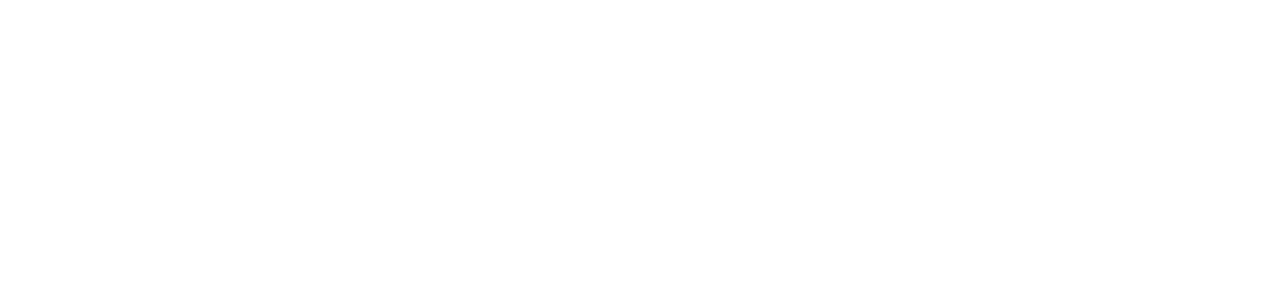
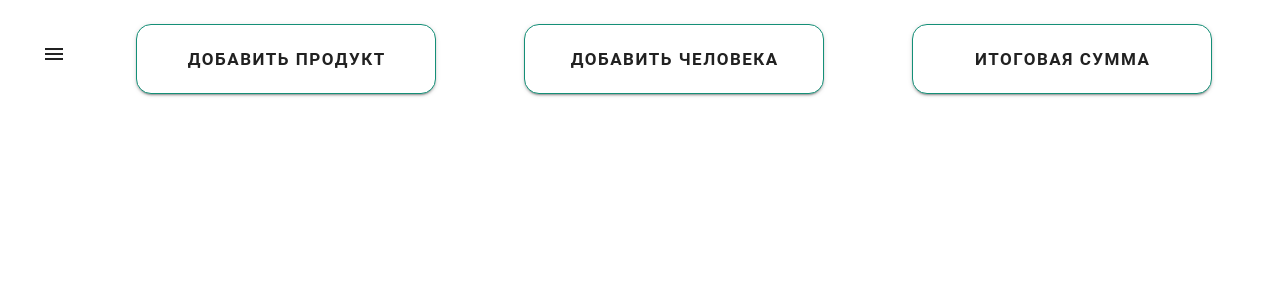
Before and after one commit to lonshakova/Cafe-new, a Vue app: page /main/1 in a window 1280 px wide. Before the commit this address had no page. Shown: the top 300 px of the page. Built offline with nearby package versions, Linux system fonts and the light colour scheme.

Commit message:
Рефакторинг CardList.vue, CardProduct.vue, NewCheck.vue, NewProduct.vue, SideMenu.vue, TotalAmount.vue, MainPage.vue

```diff
--- a/src/components/NewCheck.vue
+++ b/src/components/NewCheck.vue
@@ -28,6 +28,7 @@
 import { ref } from "vue";
 import { useProductsStore } from "../stores/productStore";
 
+
 const productStore = useProductsStore();
 
 const isVisible = ref(false);
@@ -37,7 +38,7 @@ function addnewCheck() {
   check.value.id = Date.now();
   productStore.checks.push(check.value);
   check.value = { name: "", id: null, products: [], persons: [] };
-  isVisible.value = false
+  isVisible.value = false;
 }
 </script>
 
--- a/src/components/NewPerson.vue
+++ b/src/components/NewPerson.vue
@@ -1,4 +1,15 @@
 <template>
+  <v-dialog
+    v-model="isVisible"
+    width="auto"
+    backgroung-color="#eafaf1"
+    height="500px"
+    scrollable
+  >
+    <template v-slot:activator="{ props }">
+      <v-btn v-bind="props" class="main-btn">Добавить человека</v-btn>
+    </template>
+    <v-card>
       <div class="new-person">
         <v-form class="input-person">
           <v-text-field
@@ -6,64 +17,69 @@
             v-model="person.name"
             placeholder="Введите имя"
             density="comfortable"
-      class="name" />
-      <v-btn
-      text="Добавить"
-      id = "name-btn"
-      class="btn"
-      @click="addPerson"/>
+            class="name"
+          />
+          <v-btn text="Добавить" id="name-btn" class="btn" @click="addPerson" />
         </v-form>
         <div
           lines
           class="name-list"
           v-for="person in personsStore.persons"
-    :key="person.id">
+          :key="person.id"
+        >
           <v-list-item class="names">{{ person.name }}</v-list-item>
           <div>
             <v-btn
               block
               text="Удалить"
               class="btn"
-        @click="personsStore.deletePerson(person)"/>
+              @click="personsStore.deletePerson(person)"
+            />
           </div>
         </div>
       </div>
+    </v-card>
+  </v-dialog>
 </template>
 
-<script>
+<script setup>
 import { usePersonsStore } from "../stores/personsStore";
-export default {
-  setup() {
+import { ref } from "vue";
+
 const personsStore = usePersonsStore();
-    return {
-      personsStore,
-    }
-  },
-  data() {
-    return {
-      person: {
+
+let isVisible = ref(false);
+let person = ref({
   name: "",
   wastes: 0,
-        creditors: []
-      },
-    };
-  },
-  methods: {
-    addPerson() {
-      this.person.id = Date.now();
-      this.personsStore.addPerson(this.person);
-      this.person = {
+  creditors: [],
+});
+
+function addPerson() {
+      person.value.id = Date.now();
+      personsStore.addPerson(person.value);
+      person.value = {
         name: "",
         wastes: 0,
-        creditors: []
+        creditors: [],
       };
-    },
     }
-};
 </script>
 
 <style scoped lang="scss">
-.new-person{
+.main-btn {
+  width: 300px;
+  min-height: 70px;
+  font-weight: 600;
+  font-size: 17px;
+  border: 1px #148f77 solid;
+  border-radius: 15px;
+  &:hover {
+    background: #eafaf1;
+  }
+}
+
+.new-person {
   padding: 20px;
   height: 100%;
   width: 100%;
@@ -75,7 +91,6 @@ export default {
   max-height: 50px;
   display: flex;
   align-items: center;
-
 }
 
 .btn {
@@ -91,7 +106,7 @@ export default {
 }
 
 #name-btn {
-  color:#ffffff;
+  color: #ffffff;
   background: #148f77;
 }
 
@@ -122,7 +137,4 @@ export default {
   border-radius: 15px 0px 0px 15px;
   font-family: Arial;
 }
-
-
-
 </style>
--- a/src/components/NewProduct.vue
+++ b/src/components/NewProduct.vue
@@ -1,4 +1,9 @@
 <template>
+  <v-dialog v-model="isVisible" width="auto" scrollable>
+    <template v-slot:activator="{ props }">
+      <v-btn v-bind="props" class="main-btn">Добавить продукт</v-btn>
+    </template>
+    <v-card>
       <div class="new-product">
         <v-form class="input-product">
           <v-text-field
@@ -6,14 +11,16 @@
             v-model="product.name"
             density="comfortable"
             class="input"
-      placeholder="Введите название" />
+            placeholder="Введите название"
+          />
           <v-text-field
             variant="plain"
             type="number"
             density="comfortable"
             v-model="product.cost"
             class="input"
-      placeholder="Введите цену" />
+            placeholder="Введите цену"
+          />
         </v-form>
         <div class="users">
           <div>
@@ -22,11 +29,9 @@
               <div
                 v-for="person in personsStore.persons"
                 :key="person.id"
-            :value="person">
-              <v-radio
-              :label="person.name"
                 :value="person"
-              class="payer" />
+              >
+                <v-radio :label="person.name" :value="person" class="payer" />
               </div>
             </v-radio-group>
           </div>
@@ -35,12 +40,14 @@
             <div
               v-for="person in personsStore.persons"
               :key="person.id"
-            :value="person">
+              :value="person"
+            >
               <v-checkbox
                 :label="person.name"
                 :value="person"
                 class="payer"
-              v-model="product.eaters" />
+                v-model="product.eaters"
+              />
             </div>
           </div>
         </div>
@@ -49,54 +56,63 @@
             text="Добавить"
             class="btn"
             @click="createCard"
-      :disabled="formIsEmpty"/>
+            :disabled="formIsEmpty"
+          />
         </div>
       </div>
+    </v-card>
+  </v-dialog>
 </template>
 
-<script>
+<script setup>
 import { usePersonsStore } from "../stores/personsStore";
 import { useProductsStore } from "../stores/productStore";
-export default {
-  setup() {
+import { ref, computed } from "vue";
 const personsStore = usePersonsStore();
 const productStore = useProductsStore();
-    return {
-      personsStore,
-      productStore
-    }
-  },
-  data() {
-    return {
-      product: {
+
+let isVisible = ref(false);
+let product = ref({
   name: "",
   cost: "",
   payer: "",
   eaters: [],
-      },
-    };
-  },
-  methods: {
-    createCard() {
-      this.product.id = Date.now();
-      this.productStore.createCard(this.product);
-      this.product = {
+});
+
+let formIsEmpty = computed(() => {
+  return (
+    product.value.name === "" ||
+    product.value.cost === "" ||
+    product.value.payer === "" ||
+    product.value.eaters.length === 0
+  );
+});
+
+function createCard() {
+  product.value.id = Date.now();
+  productStore.createCard(product.value);
+  product.value = {
     name: "",
     cost: "",
     payer: "",
     eaters: [],
   };
-    },
-  },
-  computed: {
-    formIsEmpty() {
-      return (this.product.name === '' || this.product.cost === '' || this.product.payer === '' || this.product.eaters.length === 0)
 }
-  }
-};
 </script>
 
 <style scoped lang="scss">
+.main-btn {
+  width: 300px;
+  min-height: 70px;
+  font-weight: 600;
+  font-size: 17px;
+  border: 1px #148f77 solid;
+  border-radius: 15px;
+  &:hover {
+    background: #eafaf1;
+  }
+}
+
 .new-product {
   width: 785px;
   background-color: #eafaf1;
@@ -129,7 +145,7 @@ export default {
   background: #ffffff;
   &:hover {
     background: #148f77;
-    color:#ffffff;
+    color: #ffffff;
   }
 }
 
--- a/src/components/SideMenu.vue
+++ b/src/components/SideMenu.vue
@@ -21,6 +21,7 @@
           :key="check.id"
           class="check"
           color="#148F77"
+          @click="$router.push(`/main/${check.id}`)"
         >
           <template v-slot:append>
             <v-icon icon="mdi-close" @click="deleteItem(check.id)" />
@@ -53,7 +54,6 @@ function deleteItem(id) {
 .side-menu {
   padding: 31px 10px;
   background-color: #1abc9c;
-
 }
 
 .icon {
--- a/src/components/TotalAmount.vue
+++ b/src/components/TotalAmount.vue
@@ -1,4 +1,9 @@
 <template>
+  <v-dialog v-model="isVisible" width="auto" scrollable>
+    <template v-slot:activator="{ props }">
+      <v-btn v-bind="props" class="main-btn">Итоговая сумма</v-btn>
+    </template>
+    <v-card>
       <div class="total-amount">
         <div class="amount">
           СУММА: <span style="color: #186a3b">{{ amount }}</span>
@@ -6,35 +11,49 @@
         <v-list-item v-for="person in personsStore.persons" :key="person.id">
           <v-list-item v-for="creditor in person.creditors" :key="creditor.id">
             <div class="persons">
-            {{ person.name }} должен {{ creditor.nameCreditor }} {{ creditor.credit }}
+              {{ person.name }} должен {{ creditor.nameCreditor }}
+              {{ creditor.credit }}
             </div>
           </v-list-item>
         </v-list-item>
         <v-btn
           text="Убрать повторения"
           @click="personsStore.removeRepetitions()"
-    class="btn"/>
+          class="btn"
+        />
       </div>
+    </v-card>
+  </v-dialog>
 </template>
 
-<script>
+<script setup>
 import { usePersonsStore } from "../stores/personsStore";
-export default {
-  setup() {
+import { ref, computed } from "vue";
+
 const personsStore = usePersonsStore();
-    return {
-      personsStore
-    }
-  },
-  computed: {
-    amount() {
-      return this.personsStore.persons.reduce((sum, person) => sum + person.wastes, 0);
-    },
-  },
-};
+
+let isVisible = ref(false);
+let amount = computed(() => {
+  return personsStore.persons.reduce(
+    (sum, person) => sum + person.wastes,
+    0
+  );
+});
 </script>
 
 <style scoped lang="scss">
+.main-btn {
+  width: 300px;
+  min-height: 70px;
+  font-weight: 600;
+  font-size: 17px;
+  border: 1px #148f77 solid;
+  border-radius: 15px;
+  &:hover {
+    background: #eafaf1;
+  }
+}
+
 .total-amount {
   padding: 10px;
   text-align: center;
@@ -62,6 +81,6 @@ export default {
 
 .btn:hover {
   background: #148f77;
-  color:#ffffff;
+  color: #ffffff;
 }
 </style>
--- a/src/pages/MainPage.vue
+++ b/src/pages/MainPage.vue
@@ -1,111 +1,37 @@
 <template>
   <v-app>
-    <v-bar>
+    <div class="bar">
       <SideMenu />
       <v-container class="btn-box">
-        <v-row
-          justify="space-around"
-          class="header-menu">
-          <v-dialog
-            v-model="NewProductVisible"
-            width="auto"
-            scrollable>
-            <template v-slot:activator="{ props }">
-              <v-btn
-                v-bind="props"
-                class="btn"
-                >Добавить продукт</v-btn
-              >
-            </template>
-            <v-card>
-              <new-product />
-            </v-card>
-          </v-dialog>
-          <v-dialog
-            v-model="NewPersonVisible"
-            width="auto"
-            backgroung-color="#eafaf1"
-            height="500px"
-            scrollable>
-            <template v-slot:activator="{ props }">
-              <v-btn
-                v-bind="props"
-                class="btn"
-                >Добавить человека</v-btn
-              >
-            </template>
-            <v-card>
-                <new-person />
-            </v-card>
-          </v-dialog>
-          <v-dialog
-            v-model="TotalAmountVisible"
-            width="auto"
-            scrollable>
-            <template v-slot:activator="{ props }">
-              <v-btn
-                v-bind="props"
-                class="btn"
-                >Итоговая сумма</v-btn
-              >
-            </template>
-            <v-card>
-              <total-amount />
-            </v-card>
-          </v-dialog>
+        <v-row justify="space-around" class="header-menu">
+          <NewProduct />
+          <NewPerson />
+          <TotalAmount />
         </v-row>
       </v-container>
-    </v-bar>
+    </div>
     <v-main>
       <card-list />
     </v-main>
   </v-app>
 </template>
 
-<script>
-  import CardList from "../components/CardList.vue";
-  import NewPerson from "../components/NewPerson.vue";
-  import NewProduct from "../components/NewProduct.vue";
-  import TotalAmount from "../components/TotalAmount.vue";
-  import SideMenu from "../components/SideMenu.vue";
-  export default {
-    components: {
-      NewPerson,
-      NewProduct,
-      TotalAmount,
-      CardList,
-      SideMenu
-    },
-    data() {
-      return {
-        NewProductVisible: false,
-        NewPersonVisible: false,
-        TotalAmountVisible: false,
-      };
-    },
-  };
+<script setup>
+import CardList from "../components/CardList.vue";
+import NewPerson from "../components/NewPerson.vue";
+import NewProduct from "../components/NewProduct.vue";
+import TotalAmount from "../components/TotalAmount.vue";
+import SideMenu from "../components/SideMenu.vue";
 </script>
 
 <style scoped lang="scss">
-v-bar {
+.bar {
   margin: 20px;
   display: flex;
 }
 
-.btn-box{
+.btn-box {
   width: 100%;
   height: 90px;
 }
-
-.btn {
-  width: 300px;
-  min-height: 70px;
-  font-weight: 600;
-  font-size: 17px;
-  border: 1px #148F77 solid;
-  border-radius: 15px;
-  &:hover {
-    background: #eafaf1;
-  }
-}
 </style>
--- a/src/router/router.js
+++ b/src/router/router.js
@@ -12,6 +12,10 @@ const routes = [
     component: MainPage
   },
   {
+    path: '/main/:id',
+    component: MainPage
+  },
+  {
     path: '/registration',
     component: RegistrationPage
   },
```
Also changed, not shown: src/components/CardList.vue (+3 -14 lines), src/components/CardProduct.vue (+6 -15 lines). Lines whose indentation alone changed are shown as unchanged.
